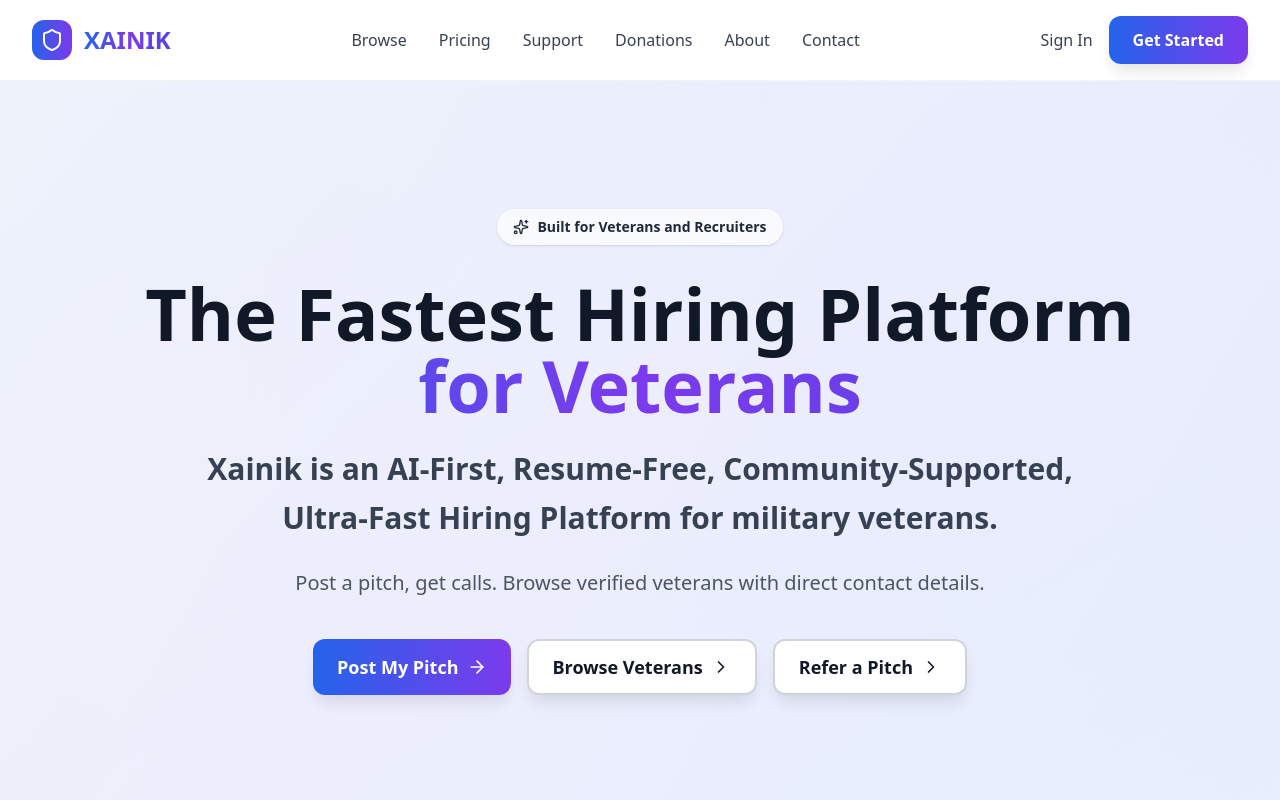
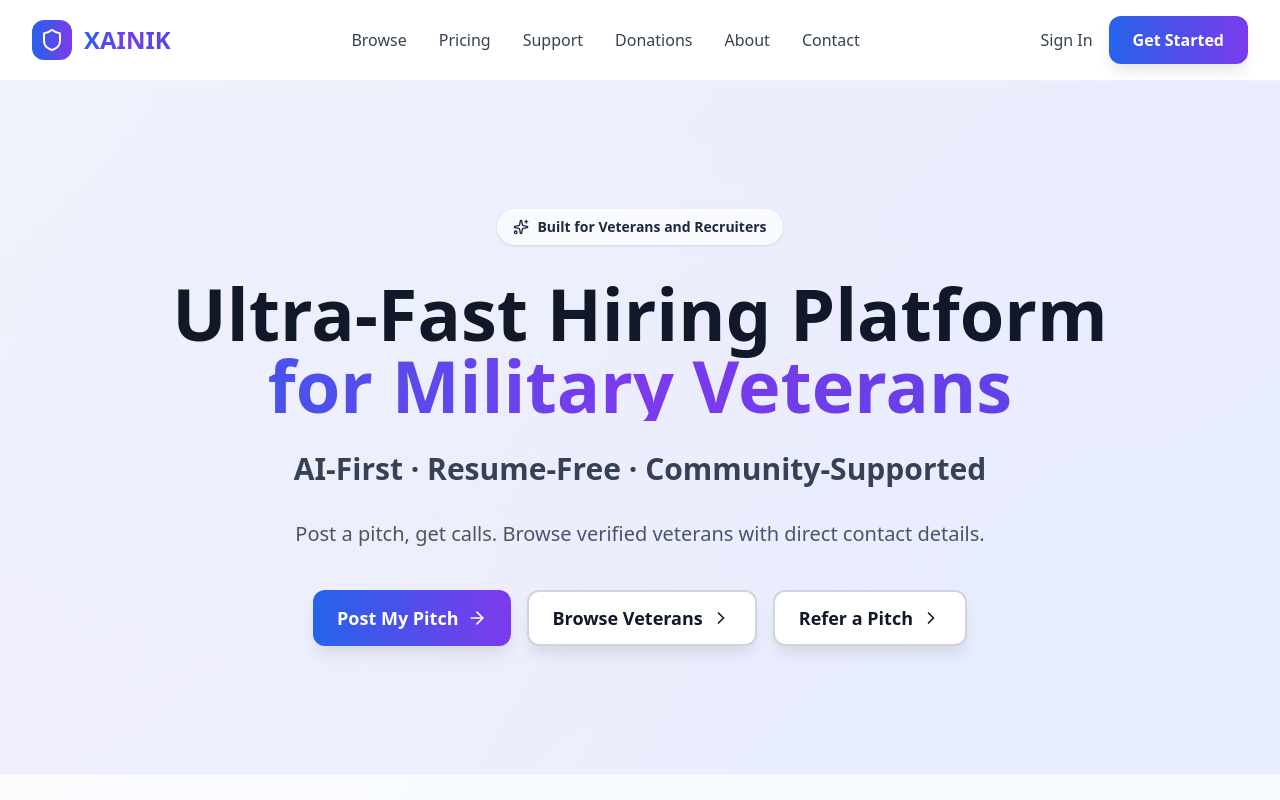
Before and after one commit to captvenkat/xainik-ai, a Next.js app: page / in a window 1280 px wide. Shown: the top 800 px of the page. Built offline with nearby package versions, Linux system fonts and the light colour scheme; no server answers; the database is empty.

Commit message:
Update homepage hero: Ultra-Fast Hiring Platform for Military Veterans with AI-First subline

```diff
--- a/src/app/page.tsx
+++ b/src/app/page.tsx
@@ -28,12 +28,12 @@
             </div>
 
             <h1 className="heading-hero mb-6">
-              The Fastest Hiring Platform
-              <span className="block text-gradient-primary">for Veterans</span>
+              Ultra-Fast Hiring Platform
+              <span className="block text-gradient-primary">for Military Veterans</span>
             </h1>
 
             <h2 className="text-2xl lg:text-3xl font-semibold text-gray-700 max-w-4xl mx-auto leading-relaxed mb-6">
-              Xainik is an AI-First, Resume-Free, Community-Supported, Ultra-Fast Hiring Platform for military veterans.
+              AI‑First · Resume‑Free · Community‑Supported
             </h2>
 
             <p className="text-xl text-gray-600 max-w-3xl mx-auto leading-relaxed mb-10">
```
Also changed, not shown: 1 other file (tests, documents, lock files or other folders).
